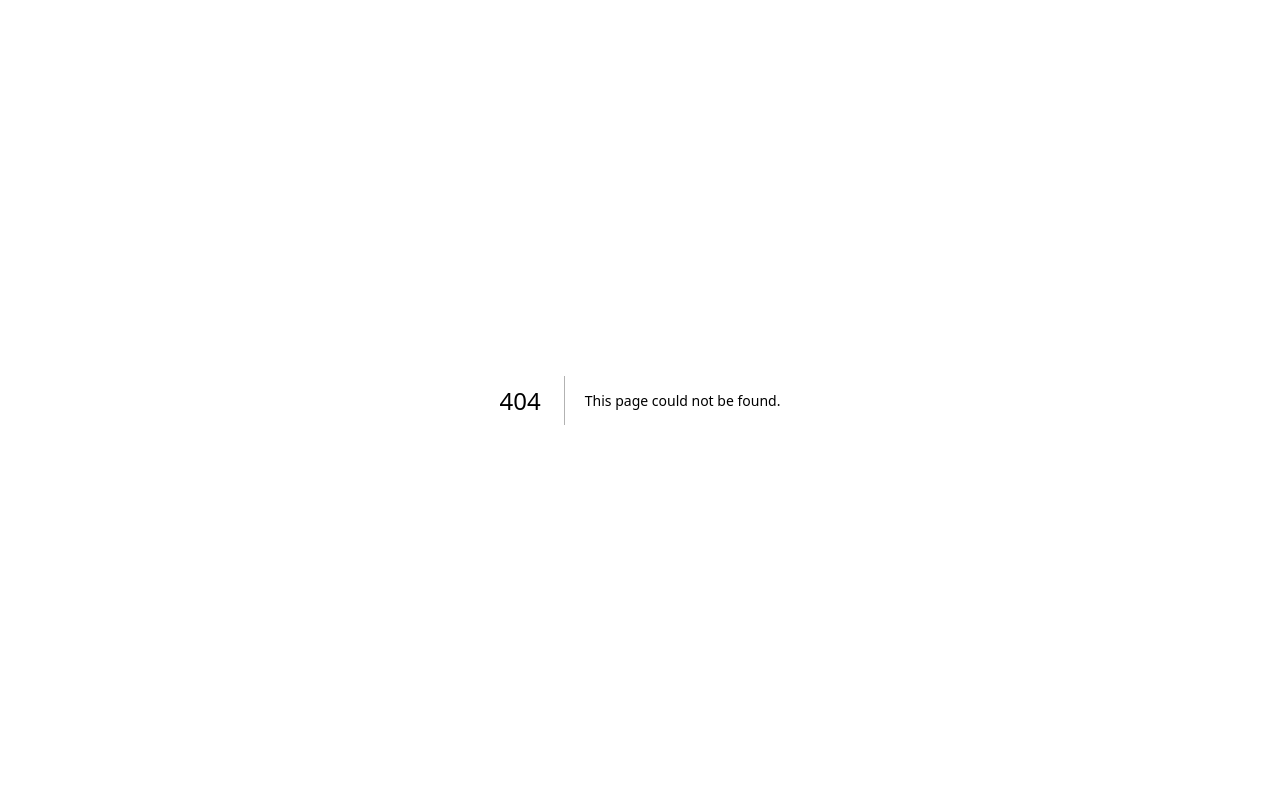
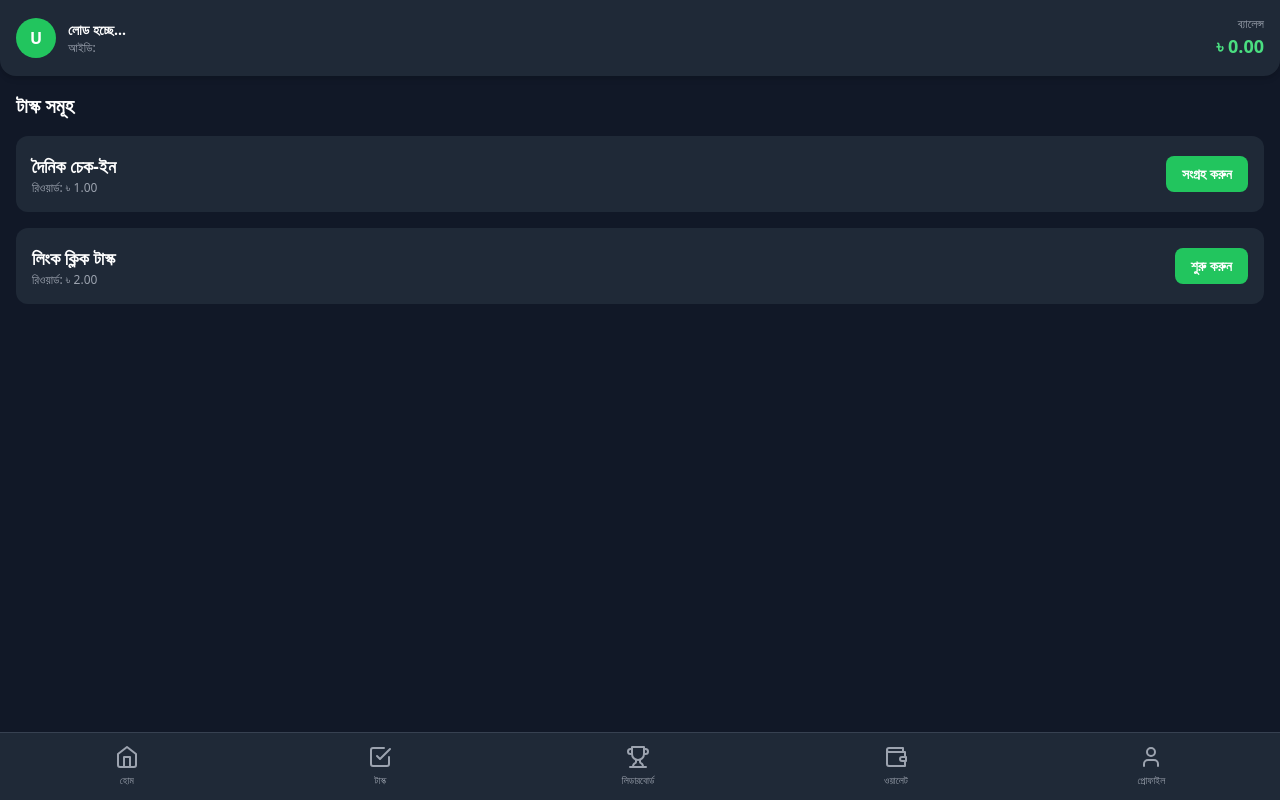
Before and after one commit to nahidx07/lakhpoti-app, a Next.js app: page /tasks in a window 1280 px wide. Before the commit this address had no page. Built offline with nearby package versions, Linux system fonts and the light colour scheme.

Commit message:
Create page.js

```diff
--- /dev/null
+++ b/app/tasks/page.js
@@ -0,0 +1,36 @@
+"use client";
+import Header from '@/components/Header';
+import BottomNav from '@/components/BottomNav';
+import TaskCard from '@/components/TaskCard';
+import { useStore } from '@/lib/store';
+
+export default function Tasks() {
+  const { user, setBalance } = useStore();
+
+  const handleTask = async (type) => {
+    if(!user) return;
+    const res = await fetch('/api/tasks', {
+      method: 'POST',
+      body: JSON.stringify({ userId: user.telegram_id, taskType: type })
+    });
+    const data = await res.json();
+    if(data.success) {
+      alert("টাস্ক সফল! রিওয়ার্ড যোগ হয়েছে।");
+      setBalance(data.newBalance);
+    } else {
+      alert(data.message || "টাস্কটি এখন করা যাবে না।");
+    }
+  };
+
+  return (
+    <div className="min-h-screen pb-20">
+      <Header />
+      <div className="p-4">
+        <h1 className="text-xl font-bold mb-4">টাস্ক সমূহ</h1>
+        <TaskCard title="দৈনিক চেক-ইন" reward="1.00" buttonText="সংগ্রহ করুন" onClick={() => handleTask('daily')} />
+        <TaskCard title="লিংক ক্লিক টাস্ক" reward="2.00" buttonText="শুরু করুন" onClick={() => handleTask('link')} />
+      </div>
+      <BottomNav />
+    </div>
+  );
+}
```
